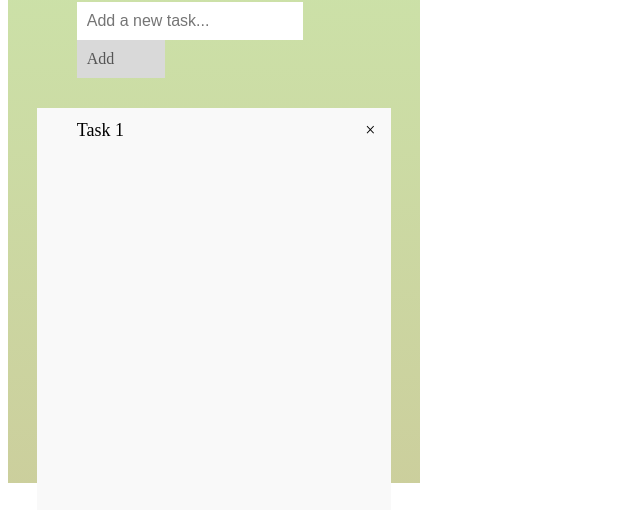
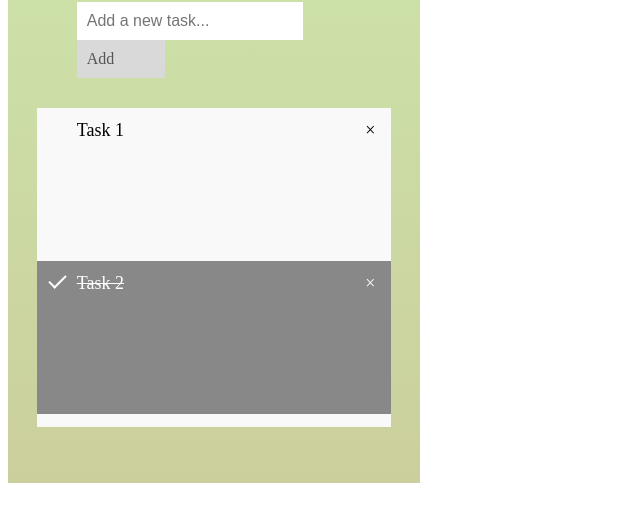
Before and after one commit to Jussiavm/Pomodoro-timer-pwa, a plain HTML site: page index.html in a window 1280 px wide. Shown: the part 442-952 px from the top of the page, without its empty margins (0-640 px from the left). Drawn offline with Linux system fonts and the light colour scheme.

Commit message:
On branch main  Your branch is up to date with 'origin/main'.
 Changes to be committed:
	modified:   styles.css

```diff
--- a/styles.css
+++ b/styles.css
@@ -258,7 +258,7 @@ overflow-y: scroll;
 ul li {
 cursor: pointer;
 position: relative;
-padding: 0.75rem 0.5rem 75rem 2.5rem;
+padding: 0.75rem 0.5rem 7.5rem 2.5rem;
 background: #eee;
 font-size: 1.125rem;
 transition: 0.2s;
@@ -293,7 +293,7 @@ content: '';
 position: absolute;
 border-color: #fff;
 border-style: solid;
-border-width: 0 0.125rem 125rem 0;
+border-width: 0 0.125rem 0.125rem 0;
 top: 0.625rem;
 left: 1rem;
 transform: rotate(45deg);
```
